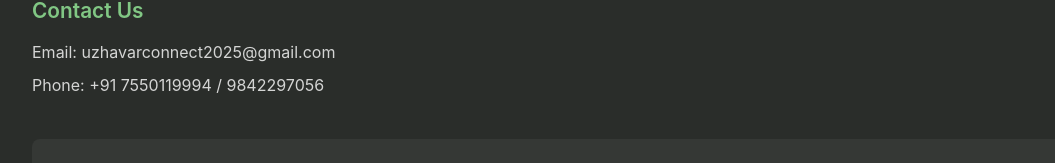
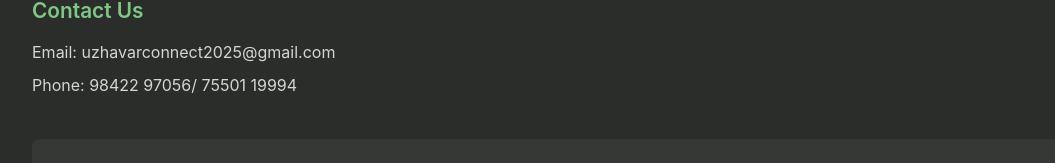
Before and after one commit to Gokulhacker003/Uzhavar_Test, a React (Create React App) app in the folder client/: page / in a window 1280 px wide. Shown: the part 4327-4490 px from the top of the page, without its empty margins (0-1055 px from the left). Built offline with nearby package versions, Linux system fonts and the light colour scheme; no server answers.

Commit message:
changes in footer and change admin photo

```diff
--- a/client/src/App.js
+++ b/client/src/App.js
@@ -395,7 +395,7 @@ function App() {
             <div className="footer-section">
               <h3>Contact Us</h3>
               <p>Email: uzhavarconnect2025@gmail.com</p>
-              <p>Phone: +91 7550119994 / 9842297056</p>
+              <p>Phone: 98422 97056/ 75501 19994 </p>
             </div>
           </div>
 
```
Also changed, not shown: client/src/assert/admin.jpg.
